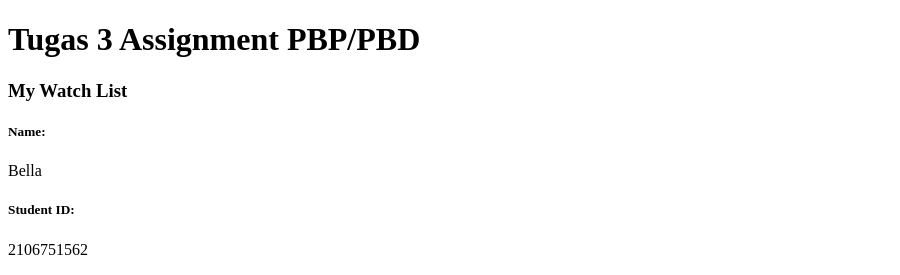
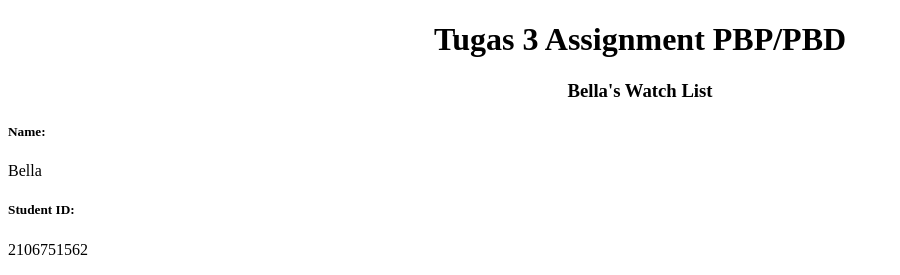
Before and after one commit to salsabiellalp/Tugas-2-PBP, a Django app: page /mywatchlist/ in a window 1280 px wide. Shown: the top 275 px of the page, without its empty margins (0-900 px from the left). Run offline with Django 4.2, Linux system fonts and the light colour scheme; data comes from the database, SQL or seed files in the repository.

Commit message:
styling mywatchlist.html

```diff
--- a/mywatchlist/templates/mywatchlist.html
+++ b/mywatchlist/templates/mywatchlist.html
@@ -2,10 +2,12 @@
 
  {% block content %}
 
-  <h1>Tugas 3 Assignment PBP/PBD</h1>
-
-  <h3>My Watch List</h3>
-
+  <center>
+    <h1>Tugas 3 Assignment PBP/PBD</h1>
+  </center>
+  <center>
+    <h3>Bella's Watch List</h3>
+  </center>
   <h5>Name: </h5>
   <p>{{nama}}</p>
 
```
